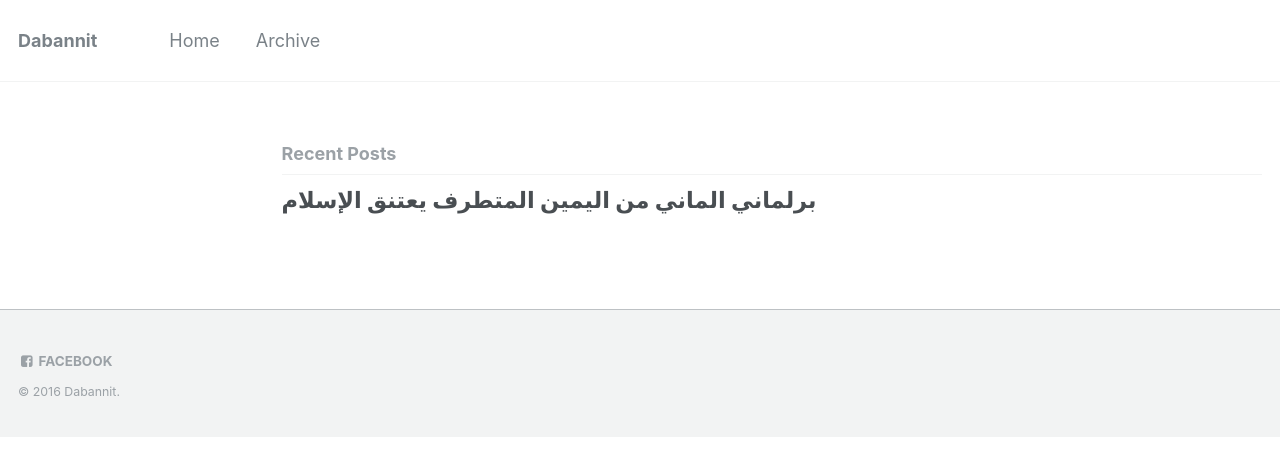
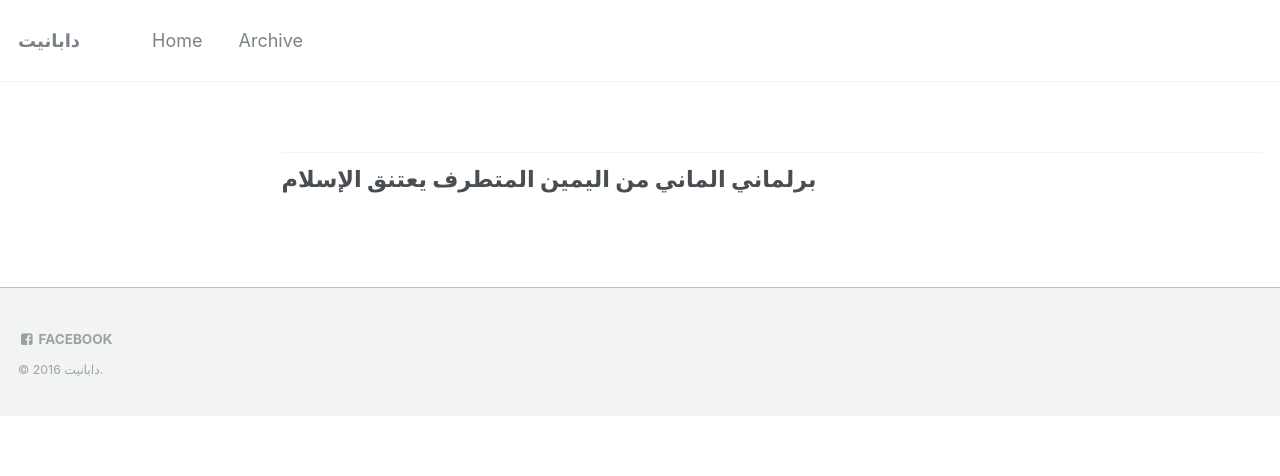
Before and after one commit to dabannit/dabannit.github.io, a Jekyll site: the page built from index.html, in a window 1280 px wide. Shown: the top 476 px of the page. Built offline with Jekyll 4.4.1, drawn with Linux system fonts in a browser that asks for light colours; the list of posts is cut into pages by our own code.

Commit message:
Update _config.yml

```diff
--- a/_config.yml
+++ b/_config.yml
@@ -6,10 +6,10 @@
 # `jekyll serve`. If you change this file, please restart the server process.
 
 # Site Settings
-locale                   : "en"
-title                    : "Dabannit"
+locale                   : "ar"
+title                    : "دابانيت"
 title_separator          : "-"
-name                     : Dabannit
+name                     : دابانيت
 description              :
 url                      : http://www.dabannit.com # the base hostname & protocol for your site e.g. "https://mmistakes.github.io"
 baseurl                  : # the subpath of your site, e.g. "/blog"
```
